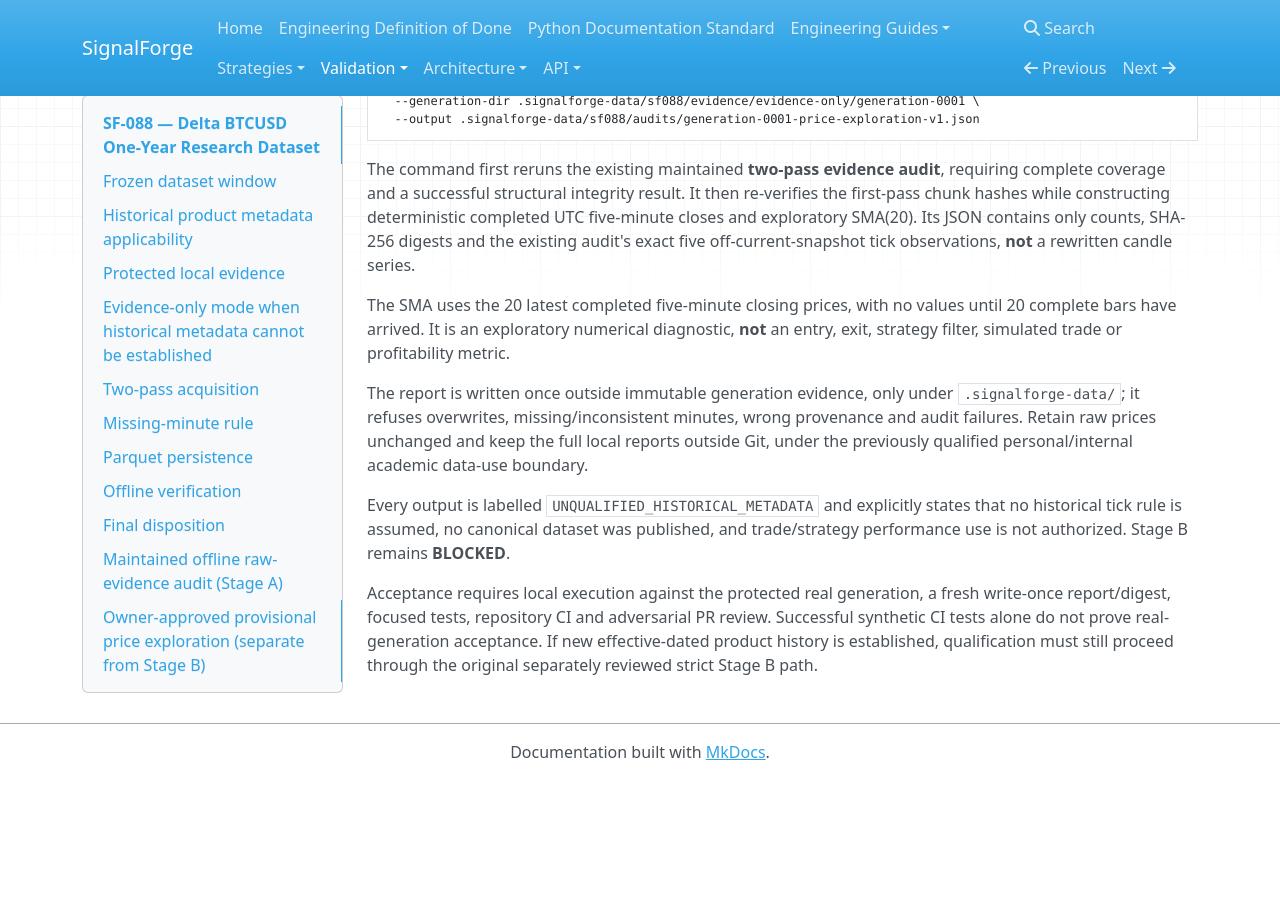
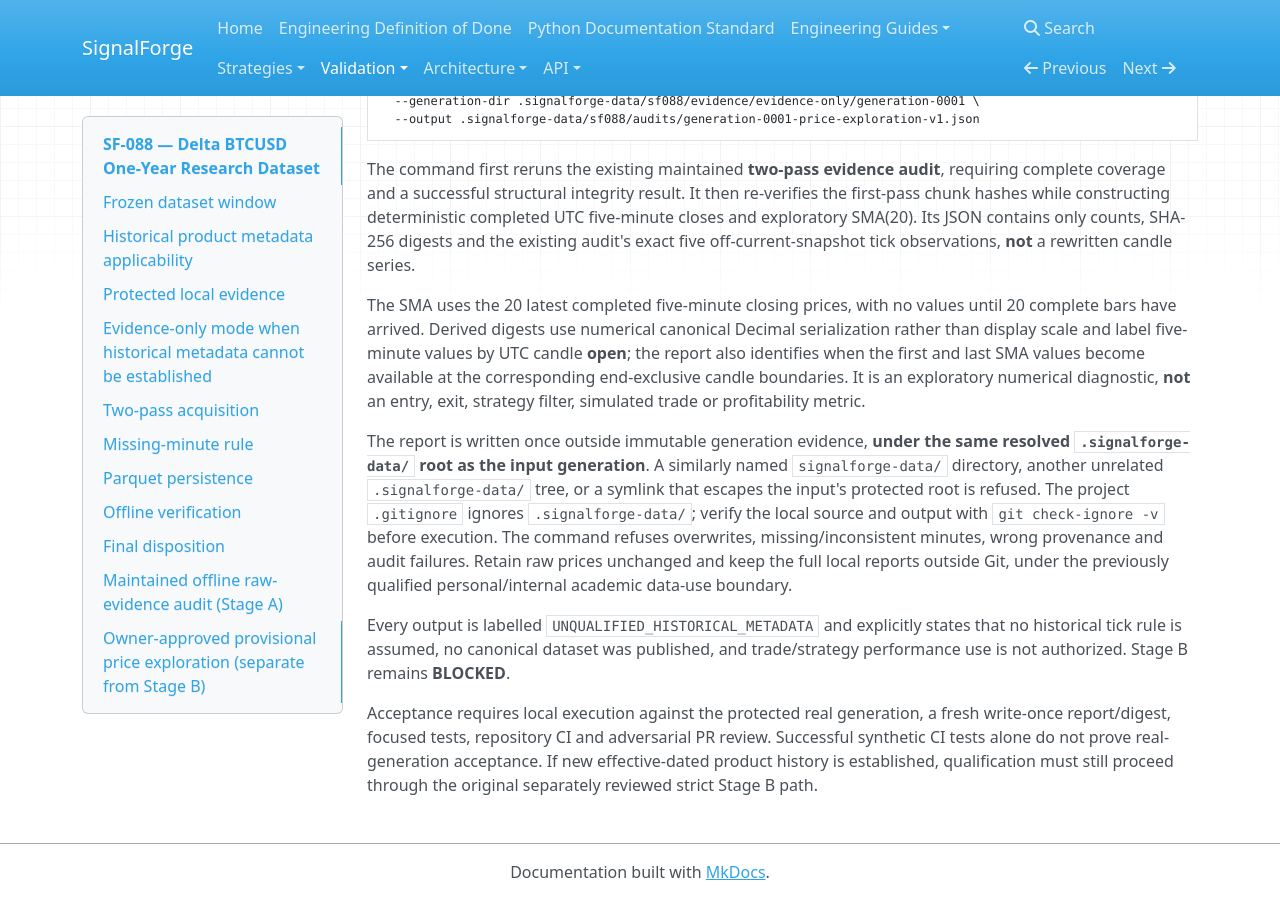
Before and after one commit to harishkamathuk/signalforge, an MkDocs documentation site: the page built from docs/validation/sf-088-delta-btc-one-year-dataset.md, in a window 1280 px wide and 900 px high, scrolled down 5662 px. Built offline with MkDocs 1.6.1, drawn with Linux system fonts in a browser that asks for light colours; nearby versions of some CDN libraries; before the commit the page ends 6442 px from its top, so only the background shows below that.

Commit message:
SF-088 document anchored protected report root and completed-SMA digest semantics

```diff
--- a/docs/validation/sf-088-delta-btc-one-year-dataset.md
+++ b/docs/validation/sf-088-delta-btc-one-year-dataset.md
@@ -294,11 +294,20 @@ counts, SHA-256 digests and the existing audit's exact five off-current-snapshot
 tick observations, **not** a rewritten candle series.
 
 The SMA uses the 20 latest completed five-minute closing prices, with no values
-until 20 complete bars have arrived. It is an exploratory numerical diagnostic,
+until 20 complete bars have arrived. Derived digests use numerical canonical
+Decimal serialization rather than display scale and label five-minute values
+by UTC candle **open**; the report also identifies when the first and last SMA
+values become available at the corresponding end-exclusive candle boundaries.
+It is an exploratory numerical diagnostic,
 **not** an entry, exit, strategy filter, simulated trade or profitability metric.
 
-The report is written once outside immutable generation evidence, only under
-`.signalforge-data/`; it refuses overwrites, missing/inconsistent minutes,
+The report is written once outside immutable generation evidence, **under the same
+resolved `.signalforge-data/` root as the input generation**. A similarly named
+`signalforge-data/` directory, another unrelated `.signalforge-data/` tree, or a
+symlink that escapes the input's protected root is refused. The project
+`.gitignore` ignores `.signalforge-data/`; verify the local source and output
+with `git check-ignore -v` before execution. The command refuses overwrites,
+missing/inconsistent minutes,
 wrong provenance and audit failures. Retain raw prices unchanged and keep the
 full local reports outside Git, under the previously qualified personal/internal
 academic data-use boundary.
```
